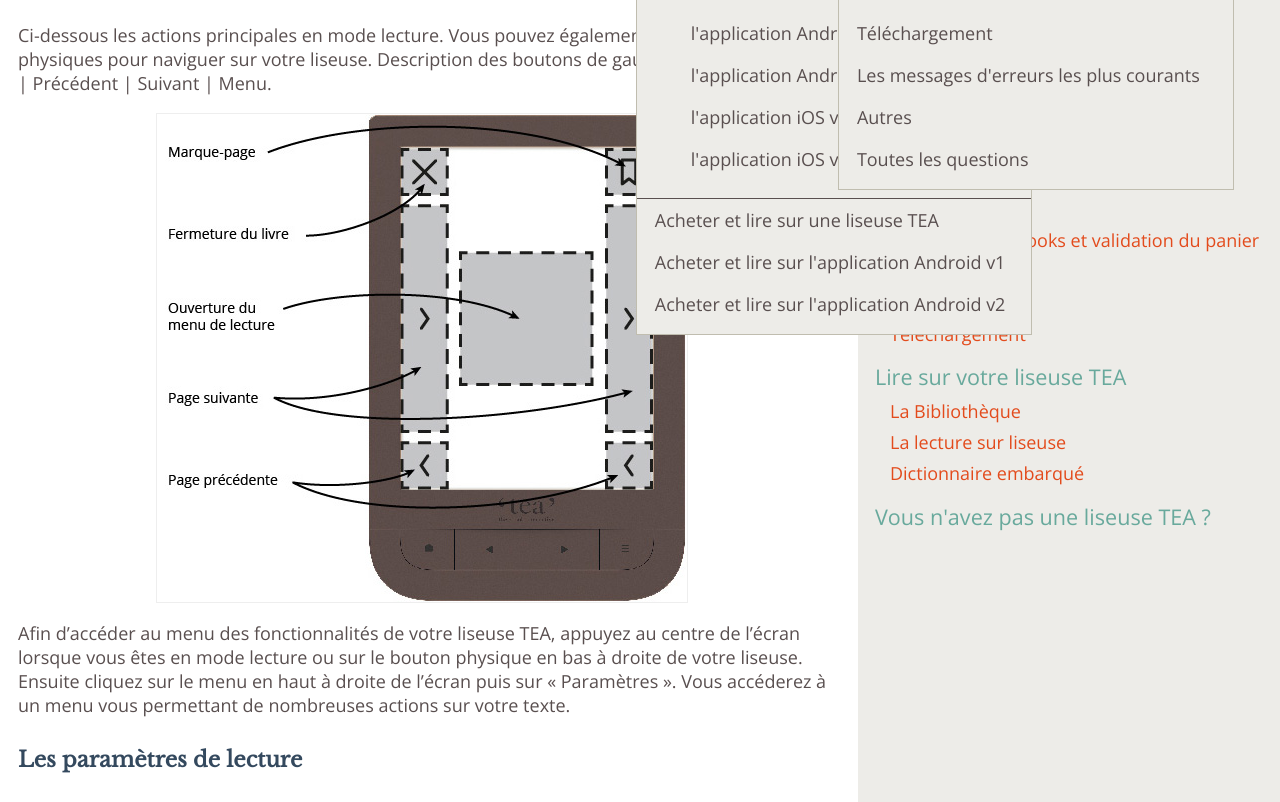
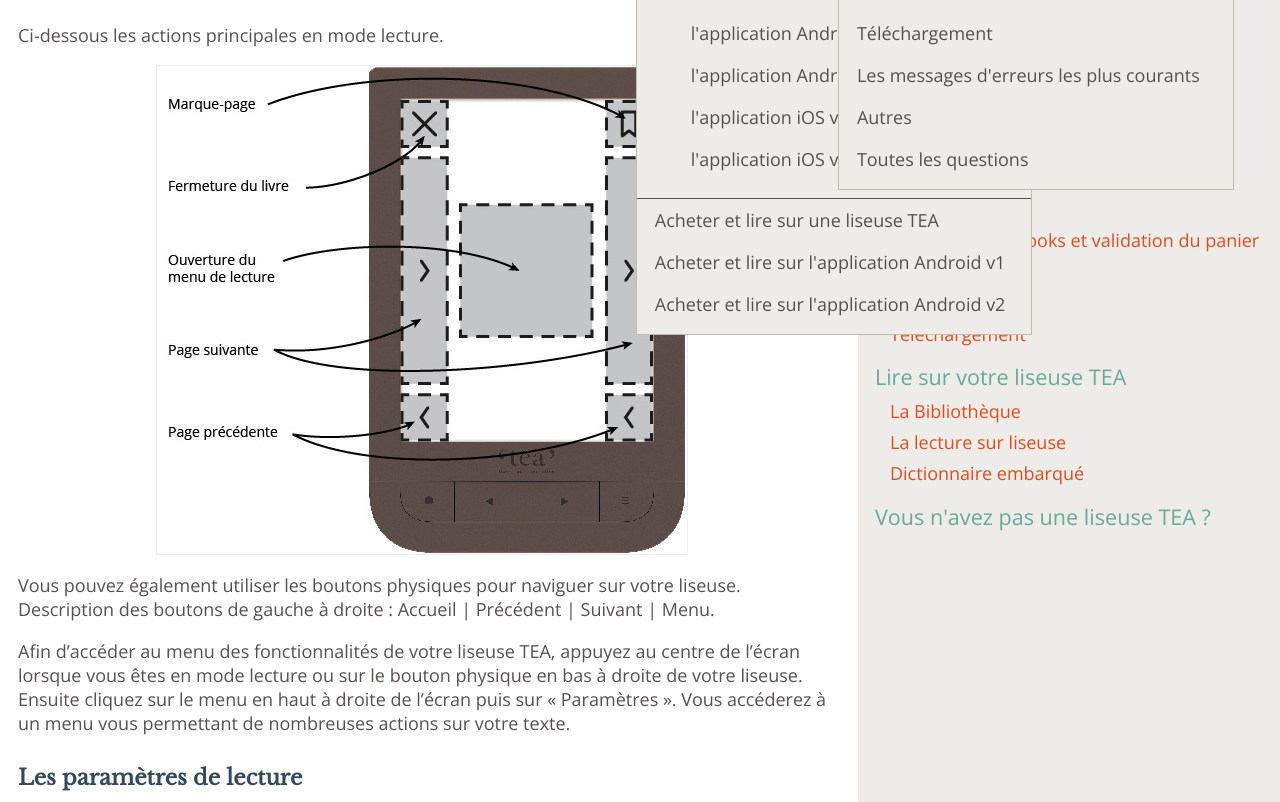
Before and after one commit to TEA-ebook/help-center, a Jekyll site: the page built from _pages/liseuse-liseuseTEA.md, in a window 1280 px wide and 1400 px high, scrolled down 16919 px. Shown: the part 237-1039 px from the top of the window. Built offline with Jekyll 4.4.1, drawn with Linux system fonts in a browser that asks for light colours; grey boxes are pictures that could not be loaded.

Commit message:
Update lire-liseuseTEA.md

```diff
--- a/_includes/lire-liseuseTEA.md
+++ b/_includes/lire-liseuseTEA.md
@@ -69,10 +69,10 @@
 {% include youtube-embedded-video.html url="https://www.youtube.com/embed/QV7K4M7eqkU" %}
 
 Ci-dessous les actions principales en mode lecture.
+
+![](/images/ZonesTactiles.jpg)
 Vous pouvez également utiliser les boutons physiques pour naviguer sur votre liseuse.
 Description des boutons de gauche à droite : Accueil | Précédent | Suivant | Menu.
-
-![](/images/ZonesTactiles.jpg)
 
 Afin d'accéder au menu des fonctionnalités de votre liseuse TEA, appuyez au centre de l’écran lorsque vous êtes en mode lecture ou sur le bouton physique en bas à droite de votre liseuse. Ensuite cliquez sur le menu en haut à droite de l’écran puis sur « Paramètres ». Vous accéderez à un menu vous permettant de nombreuses actions sur votre texte.
 
```
